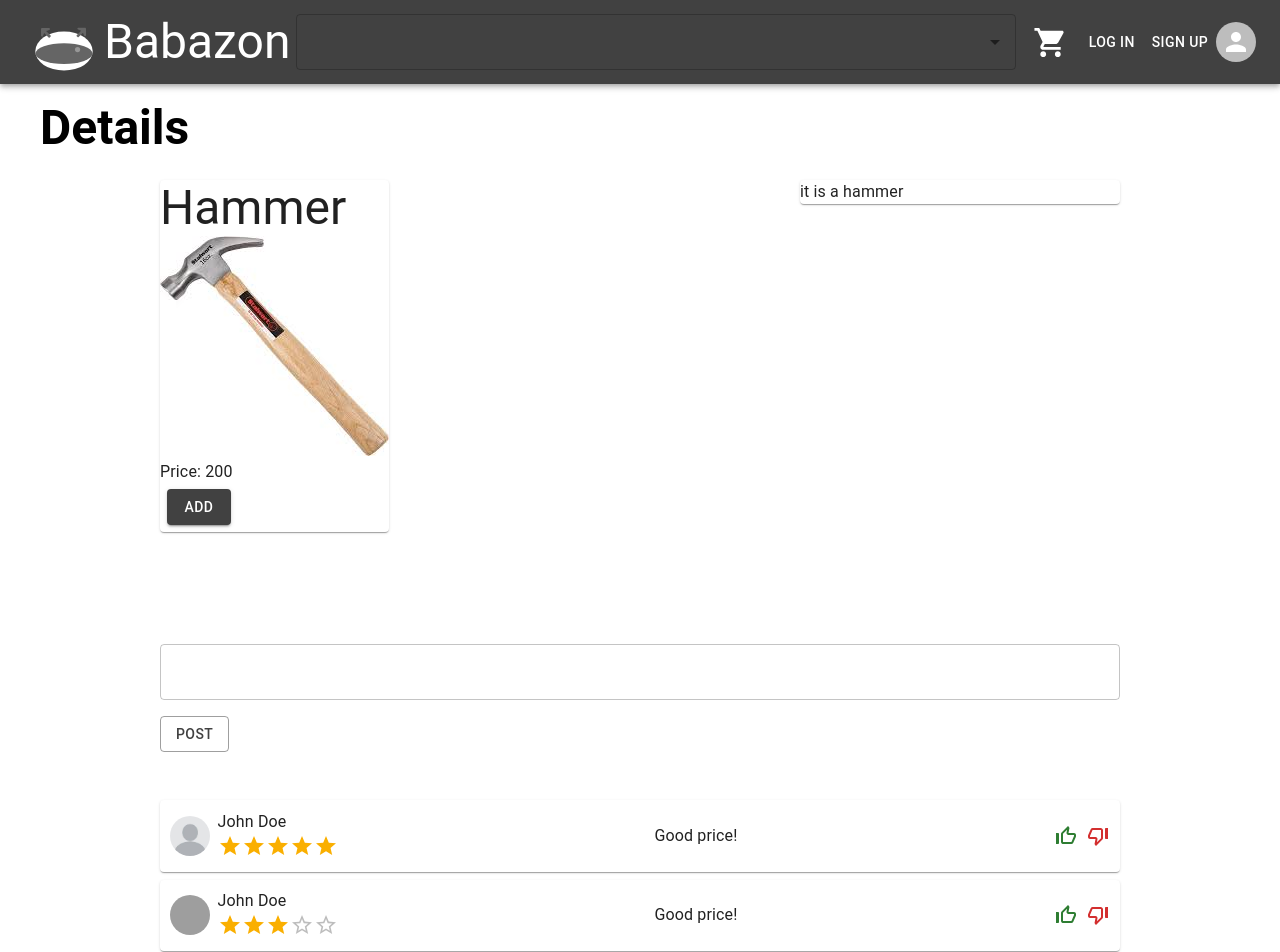
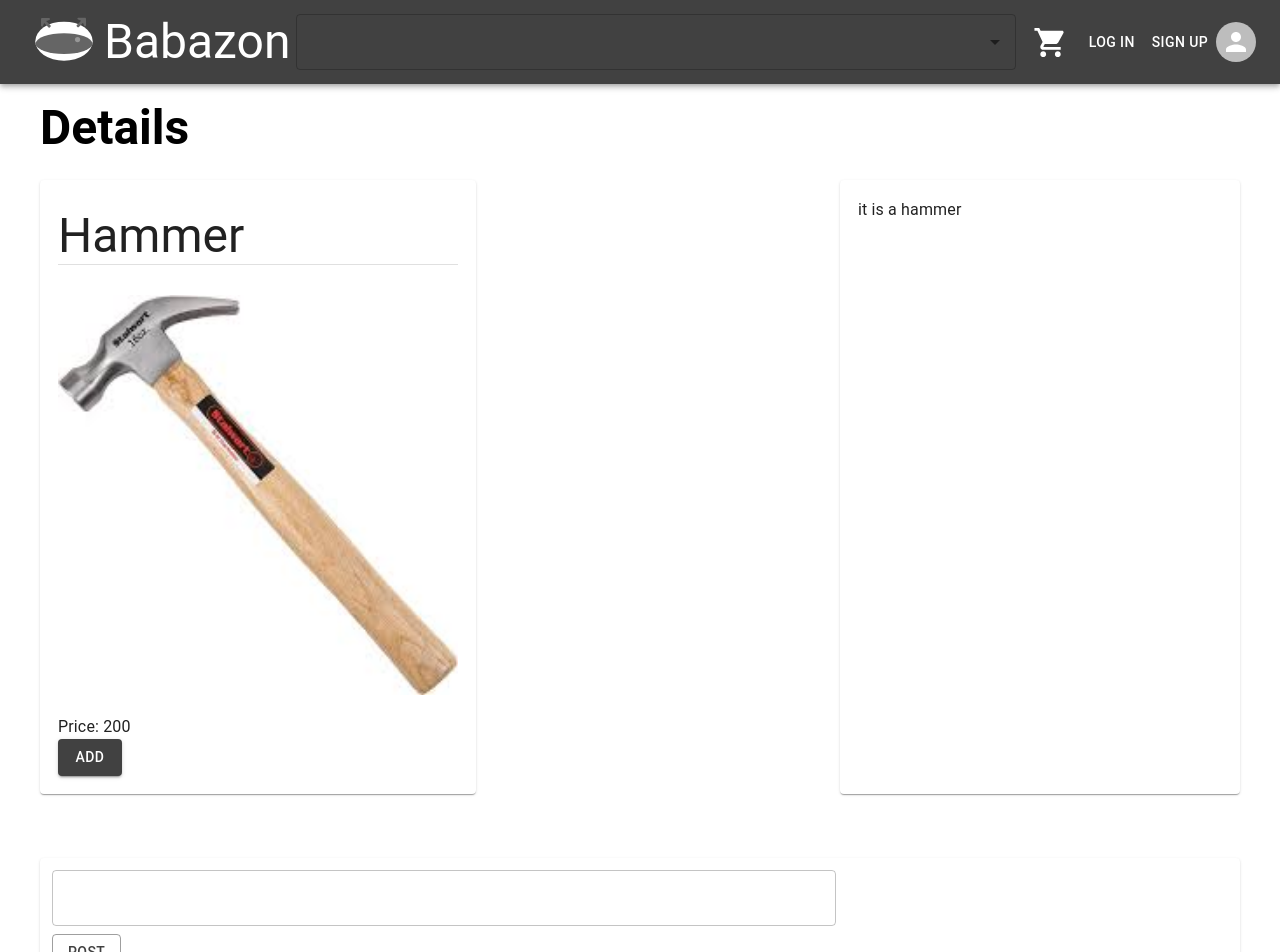
Before and after one commit to KaiKutar0/babazon, a React (Create React App) app: page /details/1 in a window 1280 px wide. Shown: the top 952 px of the page. Built offline with nearby package versions, Linux system fonts and the light colour scheme; grey boxes are pictures that could not be loaded.

Commit message:
#2 #3 #5 adjust pages

```diff
--- a/src/components/Item.tsx
+++ b/src/components/Item.tsx
@@ -25,10 +25,13 @@ function Item({
         flexDirection: "column",
       }}
     >
+      <Box flex={1}></Box>
       <Box
         sx={{ display: "flex", justifyContent: "center", alignItems: "center" }}
       >
-        <img style={{ width: "22.5vh" }} src={item.image} />
+        <Box>
+          <img style={{ width: "22.5vh" }} src={item.image} />
+        </Box>
       </Box>
       <Box flex={1}></Box>
       <Divider />
--- a/src/pages/Cart.tsx
+++ b/src/pages/Cart.tsx
@@ -17,16 +17,18 @@ function Cart() {
 
   return (
     <Page title="Cart">
-      <Stack spacing={1.5}>
-        {cart.map((i, index) => (
-          <Tile item={i} key={index} />
-        ))}
-      </Stack>
+      <Card sx={{ padding: "1%" }}>
+        <Stack spacing={1.5}>
+          {cart.map((i, index) => (
+            <Tile item={i} key={index} />
+          ))}
+        </Stack>
+      </Card>
+
       {cart.length > 0 ? (
         <Box
           sx={{
-            padding: "2vh 5vh 0vh 5vh",
-            marginBottom: "auto",
+            padding: "2% 0%",
           }}
         >
           <Typography variant="h3" fontWeight="bold">
--- a/src/pages/Details.tsx
+++ b/src/pages/Details.tsx
@@ -5,6 +5,7 @@ import {
   Box,
   Button,
   Card,
+  Divider,
   Rating,
   Stack,
   TextField,
@@ -16,6 +17,7 @@ import { decrement, increment } from "../app/cartSlice";
 import Page from "../components/Page";
 import ThumbDownOffAltIcon from "@mui/icons-material/ThumbDownOffAlt";
 import ThumbUpOffAltIcon from "@mui/icons-material/ThumbUpOffAlt";
+import { theme } from "../theme";
 
 function Details() {
   const { id } = useParams();
@@ -24,14 +26,24 @@ function Details() {
 
   return (
     <Page title="Details">
-      <Stack spacing={8} sx={{ padding: "2% 10% 10% 10%" }}>
+      <Stack spacing={8} sx={{ padding: "2% 0%" }}>
         <Stack direction="row" justifyContent="space-between">
-          <Stack>
-            <Card>
+          <Card sx={{ padding: "1.5%" }}>
+            <Box sx={{ padding: "10px 0px" }}>
               <Typography variant="h3">{item.name}</Typography>
-              <img src={item.image} />
+              <Divider />
+            </Box>
+            <Box
+              sx={{
+                display: "flex",
+                justifyContent: "center",
+                padding: "20px 0px",
+              }}
+            >
+              <img width={400} height={400} src={item.image} />
+            </Box>
+            <Box>
               <Typography>Price: {item.price}</Typography>
-              <Box sx={{ padding: "2% 3% 3% 3%" }}>
               <Button
                 variant="contained"
                 onClick={() => dispatch(increment(item))}
@@ -40,28 +52,40 @@ function Details() {
               </Button>
             </Box>
           </Card>
-          </Stack>
-          <Stack>
-            <Card sx={{ minHight: "20vh", minWidth: "40vh" }}>
+          <Box flex={1}></Box>
+          <Card sx={{ flex: 1, padding: "1.5%" }}>
             <Typography>{item.description}</Typography>
           </Card>
         </Stack>
-        </Stack>
 
-        <Stack>
-          <Stack sx={{ padding: "5% 0% 5% 0%" }} spacing={2}>
+        <Card
+          sx={{
+            padding: "1% 1%",
+            display: "flex",
+            flexDirection: "column",
+            gap: 2,
+          }}
+        >
+          <Box
+            sx={{
+              display: "flex",
+            }}
+          >
+            <Stack spacing={1} flex={2}>
               <TextField multiline />
               <Box>
                 <Button variant="outlined">Post</Button>
               </Box>
             </Stack>
+            <Box flex={1}></Box>
+          </Box>
 
           <Stack spacing={1}>
             {comments.map((i, key) => (
               <Comment comment={i} key={key} />
             ))}
           </Stack>
-        </Stack>
+        </Card>
       </Stack>
     </Page>
   );
```
Also changed, not shown: src/img/logo.svg. Lines whose indentation alone changed are shown as unchanged.
